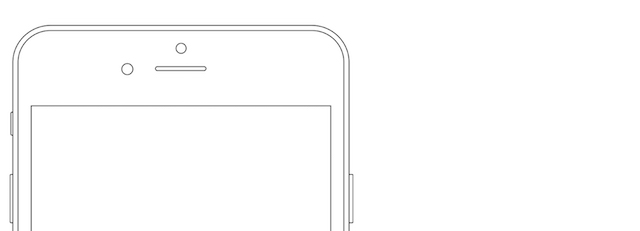
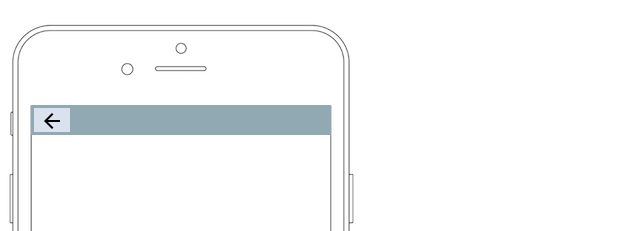
Before and after one commit to mtruong68/intellishelter, a plain HTML site: page login_page.html in a window 1280 px wide. Shown: the top 231 px of the page, without its empty margins (0-640 px from the left). Drawn offline with Linux system fonts and the light colour scheme.

Commit message:
more login changes

```diff
--- a/css/login.css
+++ b/css/login.css
@@ -1,3 +1,22 @@
+#head_bar {
+	width: 300px;
+	height: 30px;
+	background-color: rgb(144, 169, 178);
+
+}
+
+.button {
+	background-color: #dae2ef;
+	border: none;
+	max-width: 45px;
+	height: 24px;
+	margin: 3px 0px 0px 3px;
+}
+
+.button:hover {
+	cursor: pointer;
+}
+
 #login {
 	font-size: 20px;
 	font-weight: bold;
--- a/js/login.js
+++ b/js/login.js
@@ -1,11 +1,11 @@
 var incorrect_pw = document.getElementById("incorrect_pw");
-var emailinput = document.getElementById("text-input-e").value;
-var pwinput = document.getElementById("text-input-p").value;
+var emailinput = document.getElementById("text-input-e");
+var pwinput = document.getElementById("text-input-p");
 
 function submitlogin() {
-	//if (emailinput == "shelter" && pwinput == "password"){
+	if ((emailinput.value == "shelter") && (pwinput.value == "password")){
 		window.location.href = "manager_overview.html";
-	//} else {
-	//	incorrect_pw.style.visibility = "visible";
-	//}
+	} else {
+		incorrect_pw.style.visibility = "visible";
+	}
 }
--- a/login_page.html
+++ b/login_page.html
@@ -10,6 +10,11 @@
 
 <body>
 	<div id="screen">
+		<div id="head_bar">
+				<a href="home.html">
+					<button class="button"><i class="material-icons">arrow_back</i></button>
+				</a>
+			</div>
 		<div id="login">
 			<div id="title">Login</div> <br>
 			E-mail: <input type="text" id="text-input-e" name="email" ><br>
```
